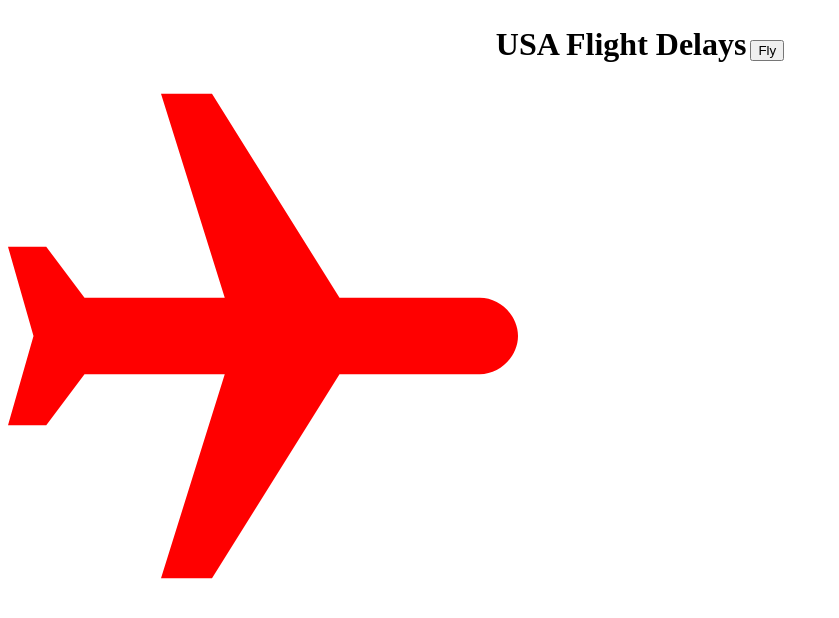
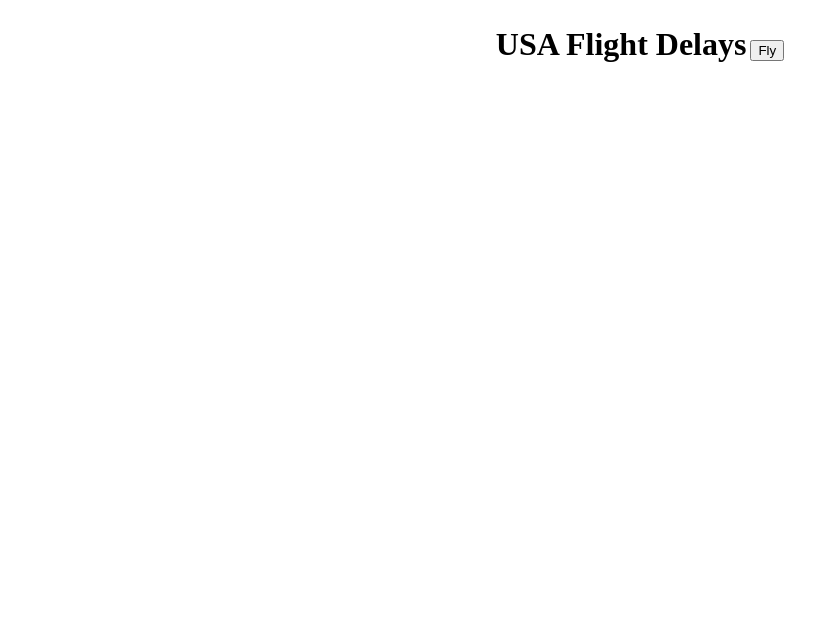
Before and after one commit to kkysen/r3d3, a website: page src/html/index.html in a window 1280 px wide. Shown: the whole page, without its empty margins (0-839 px from the left). Drawn offline with Linux system fonts and the light colour scheme.

Commit message:
Removed unnecessary stuff

```diff
--- a/src/html/index.html
+++ b/src/html/index.html
@@ -13,9 +13,7 @@
         padding-right: 5em;
       }
 
-      .plane{
-      fill:red;
-      }
+
 
 
 
@@ -28,49 +26,5 @@
       <button type="button" id="fly">Fly</button>
     </center>
     <br>
-
-    <?xml version="1.0" encoding="iso-8859-1"?>
-    <!-- Generator: Adobe Illustrator 16.0.0, SVG Export Plug-In . SVG Version: 6.00 Build 0)  -->
-    <!DOCTYPE svg PUBLIC "-//W3C//DTD SVG 1.1//EN" "http://www.w3.org/Graphics/SVG/1.1/DTD/svg11.dtd">
-    <svg version="1.1" id="Capa_1" xmlns="http://www.w3.org/2000/svg" xmlns:xlink="http://www.w3.org/1999/xlink" x="0px" y="0px"
-	 width="510px" height="510px" viewBox="0 0 510 510" style="enable-background:new 0 0 510 510;" xml:space="preserve">
-      <g>
-	<g id="flights">
-	  <path d="M510,255c0-20.4-17.85-38.25-38.25-38.25H331.5L204,12.75h-51l63.75,204H76.5l-38.25-51H0L25.5,255L0,344.25h38.25
-		   l38.25-51h140.25l-63.75,204h51l127.5-204h140.25C492.15,293.25,510,275.4,510,255z" fill="red"/>
-	</g>
-      </g>
-<g>
-</g>
-<g>
-</g>
-<g>
-</g>
-<g>
-</g>
-<g>
-</g>
-<g>
-</g>
-<g>
-</g>
-<g>
-</g>
-<g>
-</g>
-<g>
-</g>
-<g>
-</g>
-<g>
-</g>
-<g>
-</g>
-<g>
-</g>
-<g>
-</g>
-
-    </svg>
   </body>
 </html>
--- a/src/ts/core/map.ts
+++ b/src/ts/core/map.ts
@@ -43,12 +43,6 @@ export const createMap = function() {
         height: 1000,
     });
 
-    svg
-	.attr("xmlns", "http://www.w3.org/2000/svg")
-	.attr("xmlns:xlink", "https://upload.wikimedia.org/wikipedia/commons/6/64/Plane_font_awesome.svg")
-	.attr("width", "32")
-	.attr("height", "32")
-	.attr("viewbox", "0 0 32 32");
 
     const name = "states";
 
```
